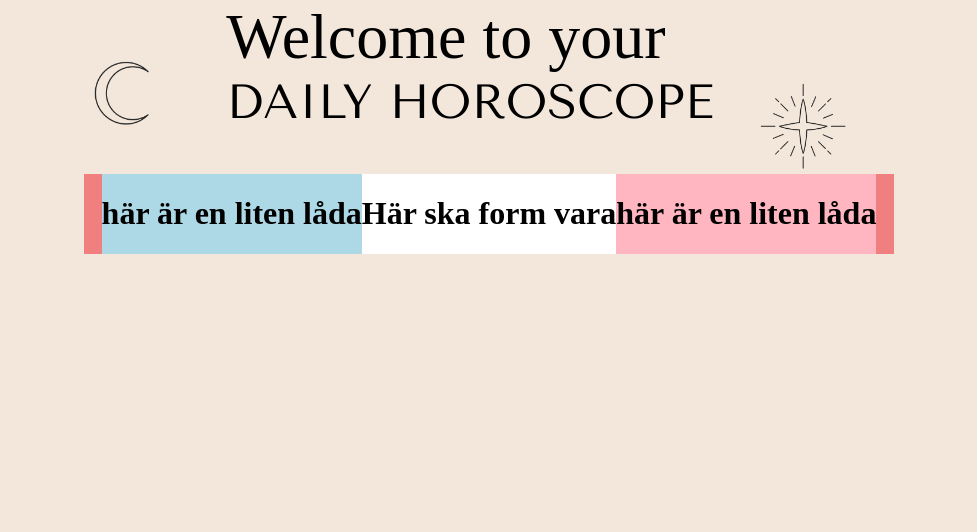
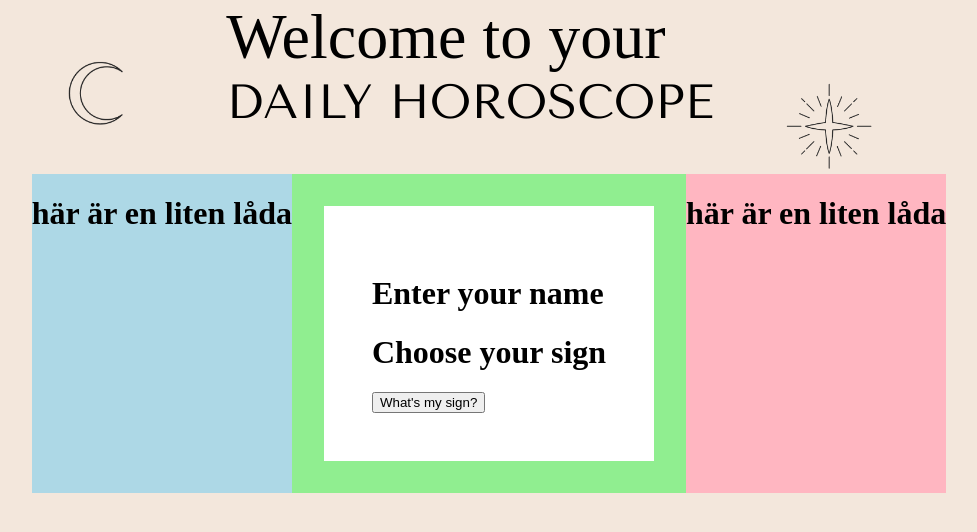
Before and after one commit to ReactFED22G-LMNJ/Horoskop, a React (Vite) app: page / in a window 1280 px wide. Shown: the top 532 px of the page, without its empty margins (151-1128 px from the left). Built offline with nearby package versions, Linux system fonts and the light colour scheme; a web font is replaced by a local one.

Commit message:
added form and some content

```diff
--- a/src/components/FormBox.tsx
+++ b/src/components/FormBox.tsx
@@ -8,7 +8,11 @@ function FormBox() {
             </LeftSmallContainer>
 
             <FormContainer>
-                <h1>Här ska form vara</h1>
+                <Form>
+                    <h1>Enter your name</h1>
+                    <h1>Choose your sign</h1>
+                    <button>What's my sign?</button>
+                </Form>
             </FormContainer>
 
             <RightSmallContainer>
@@ -35,7 +39,13 @@ const RightSmallContainer = styled.div`
 `;
 
 const FormContainer = styled.div`
+    background-color: lightgreen;
+    padding: 2rem;
+`;
+
+const Form = styled.div`
     background-color: white;
+    padding: 3rem;
 `;
 
 
```
